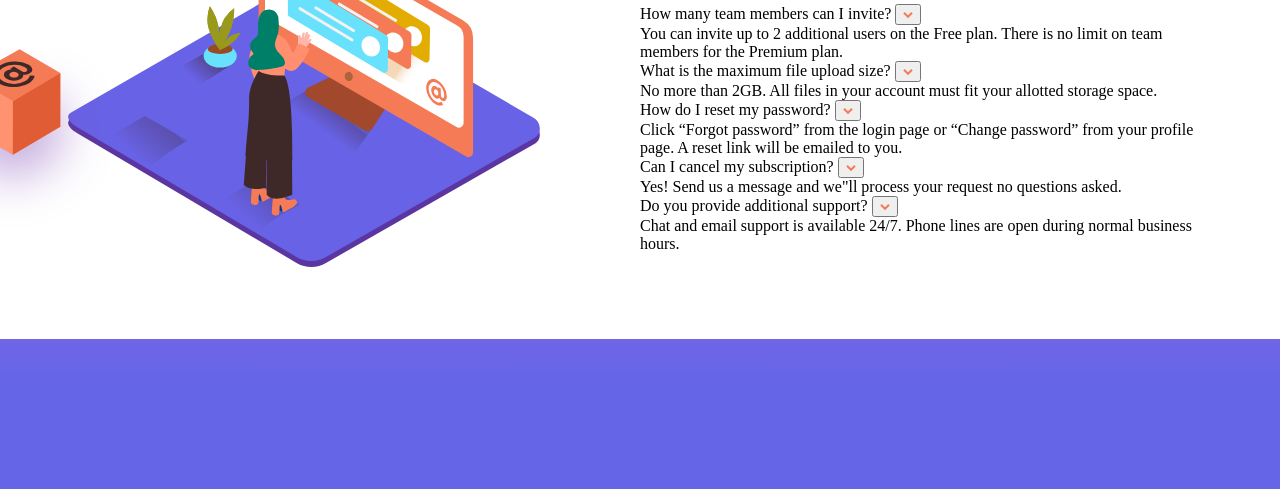
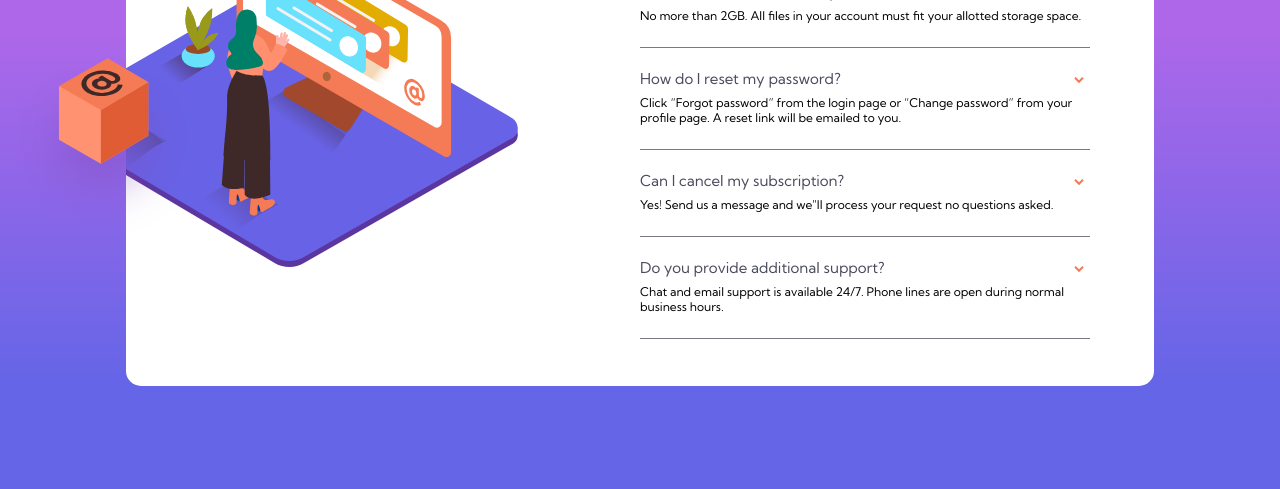
Before and after one commit to reanderagulto/faq-accordion-card, a plain HTML site: page index.html in a window 1280 px wide. Shown: the part 311-800 px from the top of the page. Drawn offline with nearby package versions, Linux system fonts and the light colour scheme.

Commit message:
Updated Code

```diff
--- a/index.html
+++ b/index.html
@@ -12,14 +12,18 @@
 
   <!-- Feel free to remove these styles or customise in your own stylesheet 👍 -->
   <link rel="stylesheet" href="./style.css">
+  <script src="https://cdnjs.cloudflare.com/ajax/libs/jquery/3.6.3/jquery.min.js" integrity="sha512-STof4xm1wgkfm7heWqFJVn58Hm3EtS31XFaagaa8VMReCXAkQnJZ+jEy8PCC/iT18dFy95WcExNHFTqLyp72eQ==" crossorigin="anonymous" referrerpolicy="no-referrer"></script>
+  <script src="./script.js"></script>
 </head>
 <body>
   <main>
     <div class="main-container">
       <img src="./images/illustration-box-desktop.svg" alt="Floating Box" class="floating-box" width="191" height="184">
         <div class="container">
-          <div class="col image-container">
-            <img src="./images/illustration-woman-online-desktop.svg" alt="Hero Banner" class="hero-banner" width="472" height="359">
+          <div class="col image-wrapper">
+            <div class="image-container">
+              <img src="./images/illustration-woman-online-desktop.svg" alt="Hero Banner" class="hero-banner" width="472" height="359">
+            </div>
           </div>
           <div class="col text-container">
             <h1>FAQ</h1>
--- /dev/null
+++ b/script.js
@@ -0,0 +1,18 @@
+$(document).ready(function(){
+    accordionClicked();
+})
+
+function accordionClicked(){
+    $('.accordion-header').click(function(){
+        let content = $(this).siblings('.accordion-content');
+        let parent = $(this).parent();
+        if(content.hasClass('active')){
+            content.removeClass('active');
+            parent.removeClass('enabled');
+        }
+        else{
+            content.addClass('active');
+            parent.addClass('enabled');
+        }
+    })
+}
--- a/style.css
+++ b/style.css
@@ -18,6 +18,8 @@ body {
     margin: unset;
     background: var(--gradient-base-color);
     background: var(--bg-gradient);
+    font-family: var(--font-kumbh);
+    font-size: var(--font-size);
 }
 
     main {
@@ -27,13 +29,12 @@ body {
         min-height: 100vh;
     }
 
-
         main img.floating-box {
             max-width: 100%;
             position: absolute;
             top: 60%;
             transform: translateY(-50%);
-            left: max(-6.250vw, -91px);
+            left: max(-9.25vw, -125px);
             z-index: 999;
         }
 
@@ -48,9 +49,78 @@ body {
                 justify-content: center;
                 background-color: #FFF;
                 overflow: hidden;
-                padding: 5.333vw;
+                padding: 2vw 5vw;
+                max-width: 100%;
+                width: 900px;
+                border-radius: 15px;
             }
 
                 .container .col {
                     width: 50%;
                 }
+
+                .container .col.image-wrapper {
+                    position: relative;
+                    display: block;
+                }
+
+                    .container .col.image-wrapper .image-container {
+                        position: absolute;
+                        top: 50%;
+                        transform: translateY(-50%);
+                        left: -9rem;
+                        height: auto;
+                        width: 100%;
+                    }
+
+.accordion {
+    margin-bottom: 1.3rem;
+}
+
+    .accordion-header {
+        display: flex;
+        justify-content: space-between;
+        align-items: center;
+        font-size: 15px;
+    }
+
+        .accordion-header:hover {
+            cursor: pointer;
+        }
+
+    .accordion-header span {
+        color: var(--very-grayish-blue);
+        font-family: var(--font-kumbh);
+        transition: all 0.3s ease;
+    }
+
+    .accordion.enabled .accordion-header span {
+        font-weight: 700;
+    }
+
+        .accordion-header:hover span{
+            color: var(--soft-red);
+        }
+
+        .accordion-header button.accordion-button {
+            background: none;
+            border: unset;
+            transition: all 0.8s ease;
+            height: 15px;
+        }
+
+        .accordion.enabled .accordion-header button.accordion-button{
+            transform: rotateX(-180deg);
+        }
+
+    .accordion-content {
+        margin-top: 0.45rem;
+        padding-bottom: 1.5rem;
+        border-bottom: 1px solid var(--grayish-blue);
+        transition: max-height 0.15s ease-out;
+    }
+
+    .accordion-content.active{
+        visibility: visible;
+        height: 100%;
+    }
```
